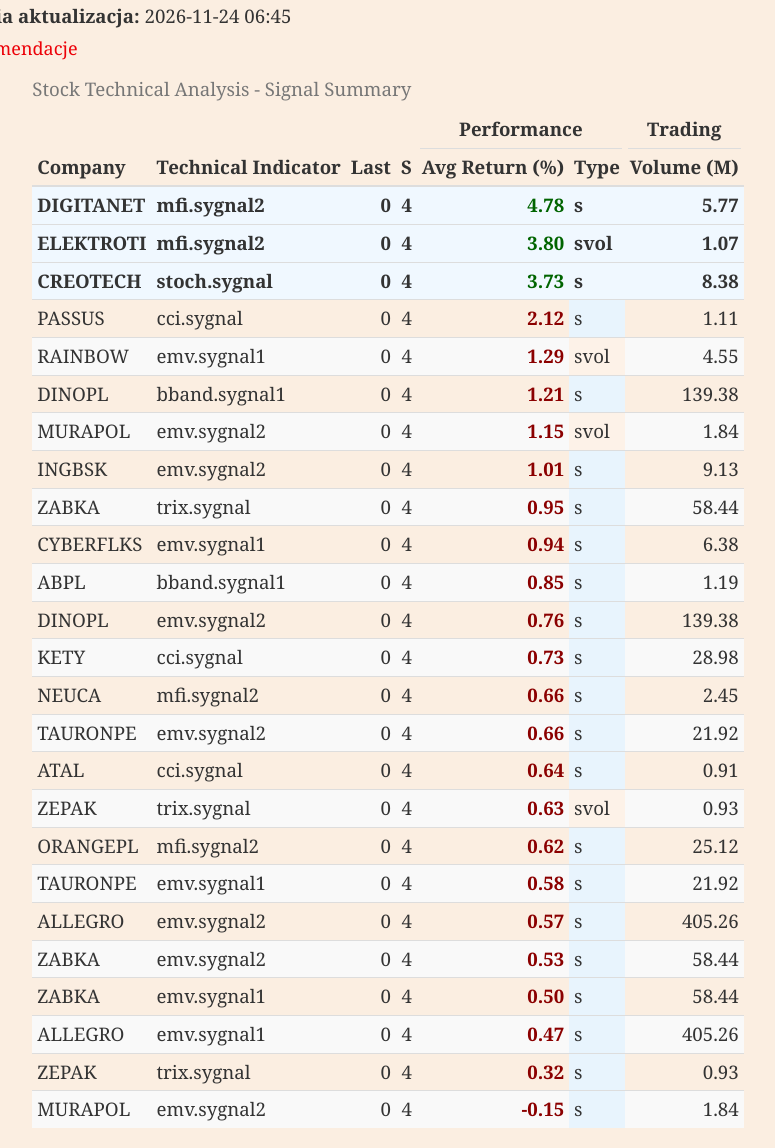
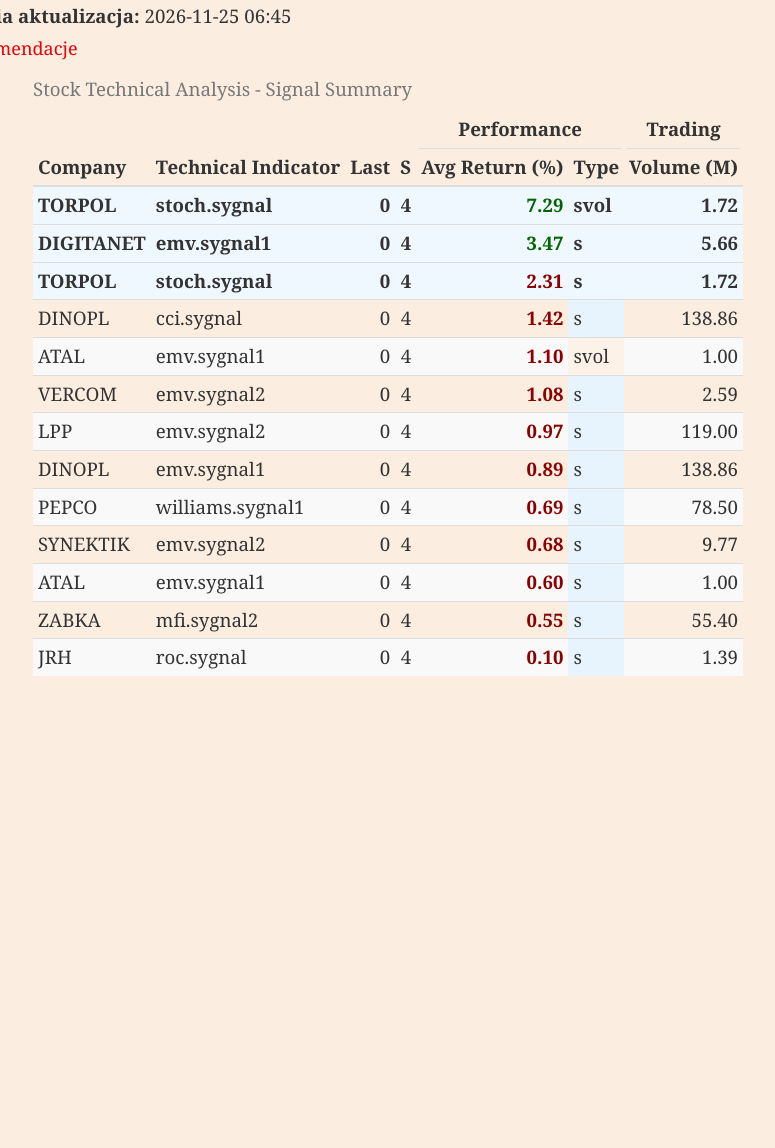
Before and after one commit to ignacymorawski/kipling, a plain HTML site: page index.html in a window 1280 px wide. Shown: the part 200-1348 px from the top of the page, without its empty margins (252-1027 px from the left). After the commit the page ends 896 px from the top, so only its background shows below. Drawn offline with nearby package versions, Linux system fonts and the light colour scheme; some packages are replaced by stand-ins of ours.

Commit message:
Auto-update site: 2026-11-25 06:45:06

```diff
--- a/index.html
+++ b/index.html
@@ -11,7 +11,7 @@
 
 <meta name="author" content="Your Name" />
 
-<meta name="date" content="2026-11-24" />
+<meta name="date" content="2026-11-25" />
 
 <title>Analysis of Recommended Stocks</title>
 
@@ -576,7 +576,7 @@ display: none;
 
 <h1 class="title toc-ignore">Analysis of Recommended Stocks</h1>
 <h4 class="author">Your Name</h4>
-<h4 class="date">24 November 2026</h4>
+<h4 class="date">25 November 2026</h4>
 
 </div>
 
@@ -607,7 +607,7 @@ background-color: #FBEEE1;
 }
 </style>
 <p><br /><br /></p>
-<p><strong>Ostatnia aktualizacja:</strong> 2026-11-24 06:45</p>
+<p><strong>Ostatnia aktualizacja:</strong> 2026-11-25 06:45</p>
 <div id="rekomendacje" class="section level4">
 <h4>1. Rekomendacje</h4>
 <table class="table table-striped table-hover table-condensed table-responsive" style="width: auto !important; margin-left: auto; margin-right: auto;">
@@ -656,53 +656,7 @@ Volume (M)
 <tbody>
 <tr>
 <td style="text-align:left;font-weight: bold;background-color: rgba(240, 248, 255, 255) !important;">
-DIGITANET
-</td>
-<td style="text-align:left;font-weight: bold;background-color: rgba(240, 248, 255, 255) !important;">
-mfi.sygnal2
-</td>
-<td style="text-align:right;font-weight: bold;background-color: rgba(240, 248, 255, 255) !important;">
-0
-</td>
-<td style="text-align:right;font-weight: bold;background-color: rgba(240, 248, 255, 255) !important;">
-4
-</td>
-<td style="text-align:right;font-weight: bold;color: darkgreen !important;font-weight: bold;background-color: rgba(240, 248, 255, 255) !important;">
-4.78
-</td>
-<td style="text-align:left;background-color: rgba(232, 244, 253, 255) !important;font-weight: bold;background-color: rgba(240, 248, 255, 255) !important;">
-s
-</td>
-<td style="text-align:right;font-weight: bold;background-color: rgba(240, 248, 255, 255) !important;">
-5.77
-</td>
-</tr>
-<tr>
-<td style="text-align:left;font-weight: bold;background-color: rgba(240, 248, 255, 255) !important;">
-ELEKTROTI
-</td>
-<td style="text-align:left;font-weight: bold;background-color: rgba(240, 248, 255, 255) !important;">
-mfi.sygnal2
-</td>
-<td style="text-align:right;font-weight: bold;background-color: rgba(240, 248, 255, 255) !important;">
-0
-</td>
-<td style="text-align:right;font-weight: bold;background-color: rgba(240, 248, 255, 255) !important;">
-4
-</td>
-<td style="text-align:right;font-weight: bold;color: darkgreen !important;font-weight: bold;background-color: rgba(240, 248, 255, 255) !important;">
-3.80
-</td>
-<td style="text-align:left;background-color: rgba(253, 242, 232, 255) !important;font-weight: bold;background-color: rgba(240, 248, 255, 255) !important;">
-svol
-</td>
-<td style="text-align:right;font-weight: bold;background-color: rgba(240, 248, 255, 255) !important;">
-1.07
-</td>
-</tr>
-<tr>
-<td style="text-align:left;font-weight: bold;background-color: rgba(240, 248, 255, 255) !important;">
-CREOTECH
+TORPOL
 </td>
 <td style="text-align:left;font-weight: bold;background-color: rgba(240, 248, 255, 255) !important;">
 stoch.sygnal
@@ -714,18 +668,64 @@ stoch.sygnal
 4
 </td>
 <td style="text-align:right;font-weight: bold;color: darkgreen !important;font-weight: bold;background-color: rgba(240, 248, 255, 255) !important;">
-3.73
+7.29
+</td>
+<td style="text-align:left;background-color: rgba(253, 242, 232, 255) !important;font-weight: bold;background-color: rgba(240, 248, 255, 255) !important;">
+svol
+</td>
+<td style="text-align:right;font-weight: bold;background-color: rgba(240, 248, 255, 255) !important;">
+1.72
+</td>
+</tr>
+<tr>
+<td style="text-align:left;font-weight: bold;background-color: rgba(240, 248, 255, 255) !important;">
+DIGITANET
+</td>
+<td style="text-align:left;font-weight: bold;background-color: rgba(240, 248, 255, 255) !important;">
+emv.sygnal1
+</td>
+<td style="text-align:right;font-weight: bold;background-color: rgba(240, 248, 255, 255) !important;">
+0
+</td>
+<td style="text-align:right;font-weight: bold;background-color: rgba(240, 248, 255, 255) !important;">
+4
+</td>
+<td style="text-align:right;font-weight: bold;color: darkgreen !important;font-weight: bold;background-color: rgba(240, 248, 255, 255) !important;">
+3.47
 </td>
 <td style="text-align:left;background-color: rgba(232, 244, 253, 255) !important;font-weight: bold;background-color: rgba(240, 248, 255, 255) !important;">
 s
 </td>
 <td style="text-align:right;font-weight: bold;background-color: rgba(240, 248, 255, 255) !important;">
-8.38
+5.66
+</td>
+</tr>
+<tr>
+<td style="text-align:left;font-weight: bold;background-color: rgba(240, 248, 255, 255) !important;">
+TORPOL
+</td>
+<td style="text-align:left;font-weight: bold;background-color: rgba(240, 248, 255, 255) !important;">
+stoch.sygnal
+</td>
+<td style="text-align:right;font-weight: bold;background-color: rgba(240, 248, 255, 255) !important;">
+0
+</td>
+<td style="text-align:right;font-weight: bold;background-color: rgba(240, 248, 255, 255) !important;">
+4
+</td>
+<td style="text-align:right;font-weight: bold;color: darkred !important;font-weight: bold;background-color: rgba(240, 248, 255, 255) !important;">
+2.31
+</td>
+<td style="text-align:left;background-color: rgba(232, 244, 253, 255) !important;font-weight: bold;background-color: rgba(240, 248, 255, 255) !important;">
+s
+</td>
+<td style="text-align:right;font-weight: bold;background-color: rgba(240, 248, 255, 255) !important;">
+1.72
 </td>
 </tr>
 <tr>
 <td style="text-align:left;">
-PASSUS
+DINOPL
 </td>
 <td style="text-align:left;">
 cci.sygnal
@@ -737,18 +737,18 @@ cci.sygnal
 4
 </td>
 <td style="text-align:right;font-weight: bold;color: darkred !important;">
-2.12
+1.42
 </td>
 <td style="text-align:left;background-color: rgba(232, 244, 253, 255) !important;">
 s
 </td>
 <td style="text-align:right;">
-1.11
+138.86
 </td>
 </tr>
 <tr>
 <td style="text-align:left;">
-RAINBOW
+ATAL
 </td>
 <td style="text-align:left;">
 emv.sygnal1
@@ -760,41 +760,18 @@ emv.sygnal1
 4
 </td>
 <td style="text-align:right;font-weight: bold;color: darkred !important;">
-1.29
+1.10
 </td>
 <td style="text-align:left;background-color: rgba(253, 242, 232, 255) !important;">
 svol
 </td>
 <td style="text-align:right;">
-4.55
+1.00
 </td>
 </tr>
 <tr>
 <td style="text-align:left;">
-DINOPL
-</td>
-<td style="text-align:left;">
-bband.sygnal1
-</td>
-<td style="text-align:right;">
-0
-</td>
-<td style="text-align:right;">
-4
-</td>
-<td style="text-align:right;font-weight: bold;color: darkred !important;">
-1.21
-</td>
-<td style="text-align:left;background-color: rgba(232, 244, 253, 255) !important;">
-s
-</td>
-<td style="text-align:right;">
-139.38
-</td>
-</tr>
-<tr>
-<td style="text-align:left;">
-MURAPOL
+VERCOM
 </td>
 <td style="text-align:left;">
 emv.sygnal2
@@ -806,18 +783,18 @@ emv.sygnal2
 4
 </td>
 <td style="text-align:right;font-weight: bold;color: darkred !important;">
-1.15
+1.08
 </td>
-<td style="text-align:left;background-color: rgba(253, 242, 232, 255) !important;">
-svol
+<td style="text-align:left;background-color: rgba(232, 244, 253, 255) !important;">
+s
 </td>
 <td style="text-align:right;">
-1.84
+2.59
 </td>
 </tr>
 <tr>
 <td style="text-align:left;">
-INGBSK
+LPP
 </td>
 <td style="text-align:left;">
 emv.sygnal2
@@ -829,41 +806,18 @@ emv.sygnal2
 4
 </td>
 <td style="text-align:right;font-weight: bold;color: darkred !important;">
-1.01
+0.97
 </td>
 <td style="text-align:left;background-color: rgba(232, 244, 253, 255) !important;">
 s
 </td>
 <td style="text-align:right;">
-9.13
+119.00
 </td>
 </tr>
 <tr>
 <td style="text-align:left;">
-ZABKA
-</td>
-<td style="text-align:left;">
-trix.sygnal
-</td>
-<td style="text-align:right;">
-0
-</td>
-<td style="text-align:right;">
-4
-</td>
-<td style="text-align:right;font-weight: bold;color: darkred !important;">
-0.95
-</td>
-<td style="text-align:left;background-color: rgba(232, 244, 253, 255) !important;">
-s
-</td>
-<td style="text-align:right;">
-58.44
-</td>
-</tr>
-<tr>
-<td style="text-align:left;">
-CYBERFLKS
+DINOPL
 </td>
 <td style="text-align:left;">
 emv.sygnal1
@@ -875,21 +829,21 @@ emv.sygnal1
 4
 </td>
 <td style="text-align:right;font-weight: bold;color: darkred !important;">
-0.94
+0.89
 </td>
 <td style="text-align:left;background-color: rgba(232, 244, 253, 255) !important;">
 s
 </td>
 <td style="text-align:right;">
-6.38
+138.86
 </td>
 </tr>
 <tr>
 <td style="text-align:left;">
-ABPL
+PEPCO
 </td>
 <td style="text-align:left;">
-bband.sygnal1
+williams.sygnal1
 </td>
 <td style="text-align:right;">
 0
@@ -898,18 +852,18 @@ bband.sygnal1
 4
 </td>
 <td style="text-align:right;font-weight: bold;color: darkred !important;">
-0.85
+0.69
 </td>
 <td style="text-align:left;background-color: rgba(232, 244, 253, 255) !important;">
 s
 </td>
 <td style="text-align:right;">
-1.19
+78.50
 </td>
 </tr>
 <tr>
 <td style="text-align:left;">
-DINOPL
+SYNEKTIK
 </td>
 <td style="text-align:left;">
 emv.sygnal2
@@ -921,21 +875,21 @@ emv.sygnal2
 4
 </td>
 <td style="text-align:right;font-weight: bold;color: darkred !important;">
-0.76
+0.68
 </td>
 <td style="text-align:left;background-color: rgba(232, 244, 253, 255) !important;">
 s
 </td>
 <td style="text-align:right;">
-139.38
+9.77
 </td>
 </tr>
 <tr>
 <td style="text-align:left;">
-KETY
+ATAL
 </td>
 <td style="text-align:left;">
-cci.sygnal
+emv.sygnal1
 </td>
 <td style="text-align:right;">
 0
@@ -944,18 +898,18 @@ cci.sygnal
 4
 </td>
 <td style="text-align:right;font-weight: bold;color: darkred !important;">
-0.73
+0.60
 </td>
 <td style="text-align:left;background-color: rgba(232, 244, 253, 255) !important;">
 s
 </td>
 <td style="text-align:right;">
-28.98
+1.00
 </td>
 </tr>
 <tr>
 <td style="text-align:left;">
-NEUCA
+ZABKA
 </td>
 <td style="text-align:left;">
 mfi.sygnal2
@@ -967,21 +921,21 @@ mfi.sygnal2
 4
 </td>
 <td style="text-align:right;font-weight: bold;color: darkred !important;">
-0.66
+0.55
 </td>
 <td style="text-align:left;background-color: rgba(232, 244, 253, 255) !important;">
 s
 </td>
 <td style="text-align:right;">
-2.45
+55.40
 </td>
 </tr>
 <tr>
 <td style="text-align:left;">
-TAURONPE
+JRH
 </td>
 <td style="text-align:left;">
-emv.sygnal2
+roc.sygnal
 </td>
 <td style="text-align:right;">
 0
@@ -990,243 +944,13 @@ emv.sygnal2
 4
 </td>
 <td style="text-align:right;font-weight: bold;color: darkred !important;">
-0.66
+0.10
 </td>
 <td style="text-align:left;background-color: rgba(232, 244, 253, 255) !important;">
 s
 </td>
 <td style="text-align:right;">
-21.92
-</td>
-</tr>
-<tr>
-<td style="text-align:left;">
-ATAL
-</td>
-<td style="text-align:left;">
-cci.sygnal
-</td>
-<td style="text-align:right;">
-0
-</td>
-<td style="text-align:right;">
-4
-</td>
-<td style="text-align:right;font-weight: bold;color: darkred !important;">
-0.64
-</td>
-<td style="text-align:left;background-color: rgba(232, 244, 253, 255) !important;">
-s
-</td>
-<td style="text-align:right;">
-0.91
-</td>
-</tr>
-<tr>
-<td style="text-align:left;">
-ZEPAK
-</td>
-<td style="text-align:left;">
-trix.sygnal
-</td>
-<td style="text-align:right;">
-0
-</td>
-<td style="text-align:right;">
-4
-</td>
-<td style="text-align:right;font-weight: bold;color: darkred !important;">
-0.63
-</td>
-<td style="text-align:left;background-color: rgba(253, 242, 232, 255) !important;">
-svol
-</td>
-<td style="text-align:right;">
-0.93
-</td>
-</tr>
-<tr>
-<td style="text-align:left;">
-ORANGEPL
-</td>
-<td style="text-align:left;">
-mfi.sygnal2
-</td>
-<td style="text-align:right;">
-0
-</td>
-<td style="text-align:right;">
-4
-</td>
-<td style="text-align:right;font-weight: bold;color: darkred !important;">
-0.62
-</td>
-<td style="text-align:left;background-color: rgba(232, 244, 253, 255) !important;">
-s
-</td>
-<td style="text-align:right;">
-25.12
-</td>
-</tr>
-<tr>
-<td style="text-align:left;">
-TAURONPE
-</td>
-<td style="text-align:left;">
-emv.sygnal1
-</td>
-<td style="text-align:right;">
-0
-</td>
-<td style="text-align:right;">
-4
-</td>
-<td style="text-align:right;font-weight: bold;color: darkred !important;">
-0.58
-</td>
-<td style="text-align:left;background-color: rgba(232, 244, 253, 255) !important;">
-s
-</td>
-<td style="text-align:right;">
-21.92
-</td>
-</tr>
-<tr>
-<td style="text-align:left;">
-ALLEGRO
-</td>
-<td style="text-align:left;">
-emv.sygnal2
-</td>
-<td style="text-align:right;">
-0
-</td>
-<td style="text-align:right;">
-4
-</td>
-<td style="text-align:right;font-weight: bold;color: darkred !important;">
-0.57
-</td>
-<td style="text-align:left;background-color: rgba(232, 244, 253, 255) !important;">
-s
-</td>
-<td style="text-align:right;">
-405.26
-</td>
-</tr>
-<tr>
-<td style="text-align:left;">
-ZABKA
-</td>
-<td style="text-align:left;">
-emv.sygnal2
-</td>
-<td style="text-align:right;">
-0
-</td>
-<td style="text-align:right;">
-4
-</td>
-<td style="text-align:right;font-weight: bold;color: darkred !important;">
-0.53
-</td>
-<td style="text-align:left;background-color: rgba(232, 244, 253, 255) !important;">
-s
-</td>
-<td style="text-align:right;">
-58.44
-</td>
-</tr>
-<tr>
-<td style="text-align:left;">
-ZABKA
-</td>
-<td style="text-align:left;">
-emv.sygnal1
-</td>
-<td style="text-align:right;">
-0
-</td>
-<td style="text-align:right;">
-4
-</td>
-<td style="text-align:right;font-weight: bold;color: darkred !important;">
-0.50
-</td>
-<td style="text-align:left;background-color: rgba(232, 244, 253, 255) !important;">
-s
-</td>
-<td style="text-align:right;">
-58.44
-</td>
-</tr>
-<tr>
-<td style="text-align:left;">
-ALLEGRO
-</td>
-<td style="text-align:left;">
-emv.sygnal1
-</td>
-<td style="text-align:right;">
-0
-</td>
-<td style="text-align:right;">
-4
-</td>
-<td style="text-align:right;font-weight: bold;color: darkred !important;">
-0.47
-</td>
-<td style="text-align:left;background-color: rgba(232, 244, 253, 255) !important;">
-s
-</td>
-<td style="text-align:right;">
-405.26
-</td>
-</tr>
-<tr>
-<td style="text-align:left;">
-ZEPAK
-</td>
-<td style="text-align:left;">
-trix.sygnal
-</td>
-<td style="text-align:right;">
-0
-</td>
-<td style="text-align:right;">
-4
-</td>
-<td style="text-align:right;font-weight: bold;color: darkred !important;">
-0.32
-</td>
-<td style="text-align:left;background-color: rgba(232, 244, 253, 255) !important;">
-s
-</td>
-<td style="text-align:right;">
-0.93
-</td>
-</tr>
-<tr>
-<td style="text-align:left;">
-MURAPOL
-</td>
-<td style="text-align:left;">
-emv.sygnal2
-</td>
-<td style="text-align:right;">
-0
-</td>
-<td style="text-align:right;">
-4
-</td>
-<td style="text-align:right;font-weight: bold;color: darkred !important;">
--0.15
-</td>
-<td style="text-align:left;background-color: rgba(232, 244, 253, 255) !important;">
-s
-</td>
-<td style="text-align:right;">
-1.84
+1.39
 </td>
 </tr>
 </tbody>
```
